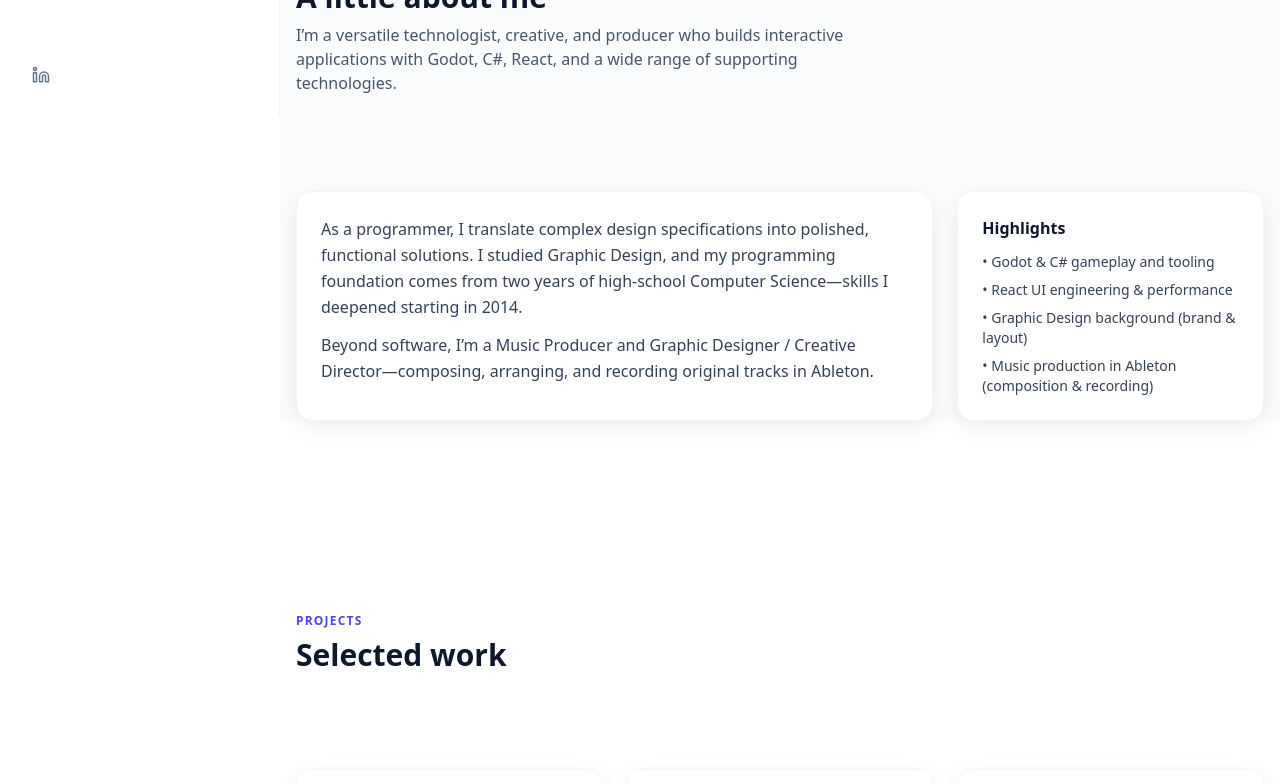
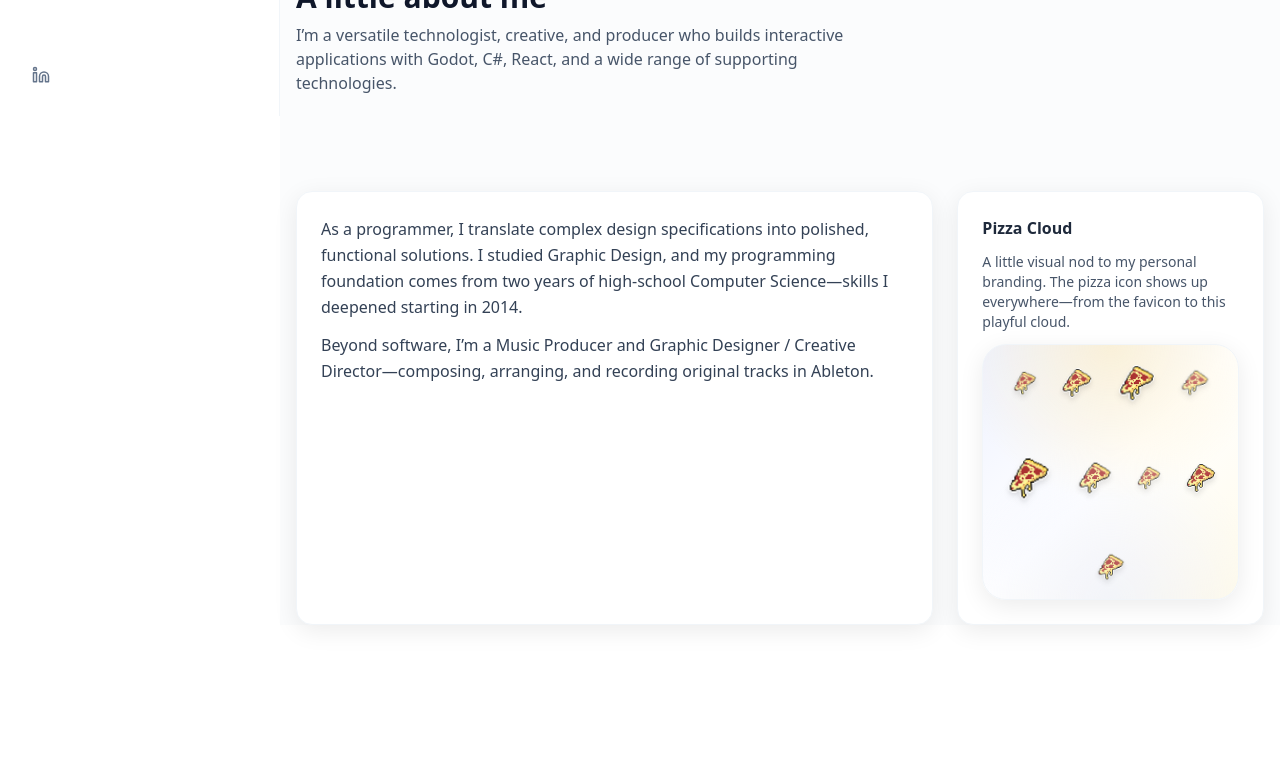
Before and after one commit to Tekknobot/shnnrgvn-portfolio, a React (Vite) app: page / in a window 1280 px wide. Shown: the part 684-1467 px from the top of the page. Built offline with nearby package versions, Linux system fonts and the light colour scheme.

Commit message:
Pizza cloud.

```diff
--- a/src/sections/About.jsx
+++ b/src/sections/About.jsx
@@ -1,5 +1,37 @@
 import React from "react";
 import SectionHeader from "../components/SectionHeader.jsx";
+
+function PizzaCloud() {
+  const icons = [
+    { size: "w-8",  rotate: "-rotate-6",  opacity: "opacity-80" },
+    { size: "w-10", rotate: "rotate-3",   opacity: "opacity-90" },
+    { size: "w-12", rotate: "-rotate-2",  opacity: "opacity-100" },
+    { size: "w-9",  rotate: "rotate-6",   opacity: "opacity-70" },
+    { size: "w-14", rotate: "-rotate-3",  opacity: "opacity-100" },
+    { size: "w-11", rotate: "rotate-2",   opacity: "opacity-80" },
+    { size: "w-8",  rotate: "-rotate-1",  opacity: "opacity-70" },
+    { size: "w-10", rotate: "rotate-1",   opacity: "opacity-90" },
+    { size: "w-9",  rotate: "-rotate-4",  opacity: "opacity-80" },
+  ];
+
+  return (
+    <div className="relative h-52 sm:h-56 md:h-64">
+      <div className="absolute inset-0 rounded-3xl bg-gradient-to-br from-brand-50 via-white to-amber-50 border border-slate-100 shadow-soft overflow-hidden">
+        <div className="absolute inset-0 opacity-40 bg-[radial-gradient(circle_at_top,_#fee4a1,_transparent_55%),_radial-gradient(circle_at_bottom,_#e0e7ff,_transparent_55%)]" />
+        <div className="relative h-full flex flex-wrap items-center justify-center gap-4 px-4">
+          {icons.map((icon, i) => (
+            <img
+              key={i}
+              src="/pizzza-icon.png"
+              alt="Pizza icon"
+              className={`${icon.size} ${icon.rotate} ${icon.opacity} drop-shadow-md`}
+            />
+          ))}
+        </div>
+      </div>
+    </div>
+  );
+}
 
 export default function About() {
   return (
@@ -25,15 +57,16 @@ export default function About() {
             </p>
           </div>
         </div>
+
+        {/* Pizza cloud card */}
         <div className="card">
-          <div className="card-pad">
-            <h3 className="font-semibold">Highlights</h3>
-            <ul className="mt-3 space-y-2 text-sm text-slate-700">
-              <li>• Godot & C# gameplay and tooling</li>
-              <li>• React UI engineering & performance</li>
-              <li>• Graphic Design background (brand & layout)</li>
-              <li>• Music production in Ableton (composition & recording)</li>
-            </ul>
+          <div className="card-pad space-y-3">
+            <h3 className="font-semibold text-slate-800">Pizza Cloud</h3>
+            <p className="text-sm text-slate-600">
+              A little visual nod to my personal branding. The pizza icon shows up
+              everywhere—from the favicon to this playful cloud.
+            </p>
+            <PizzaCloud />
           </div>
         </div>
       </div>
```
Also changed, not shown: 1 other file (tests, documents, lock files or other folders).
